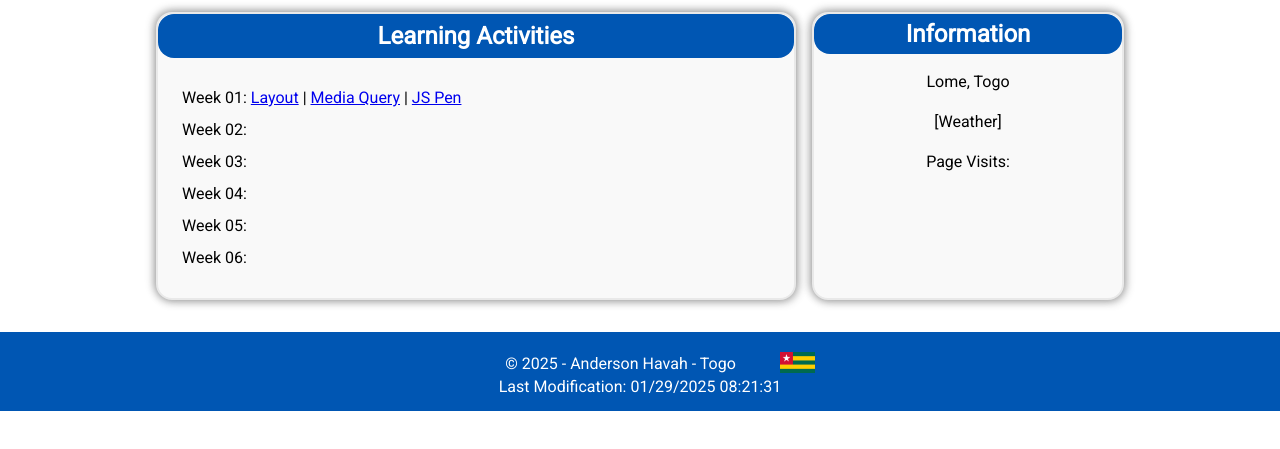
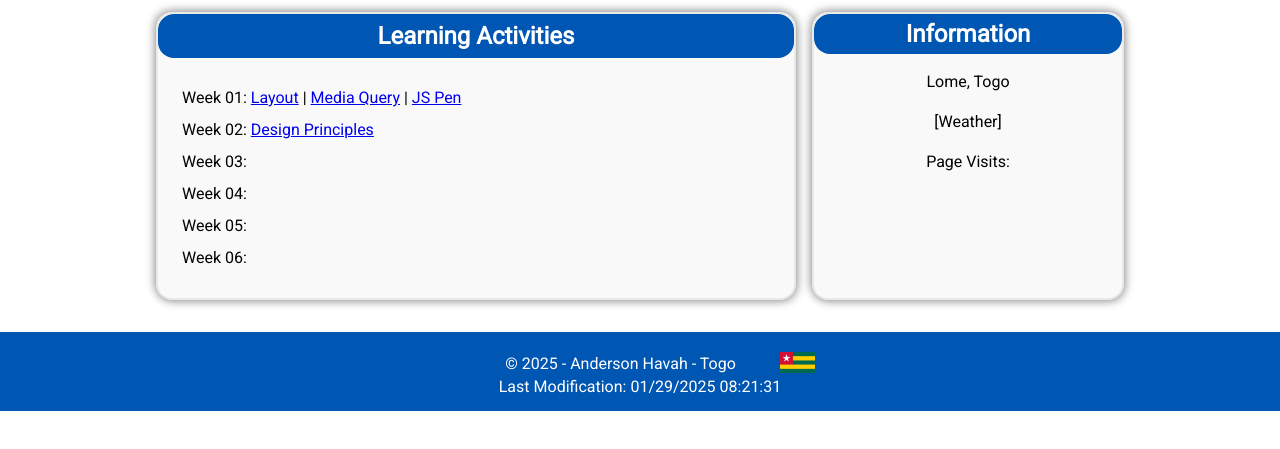
Before and after one commit to andersonhavah/wdd230, a plain HTML site: page index.html in a window 1280 px wide. Shown: the part 271-720 px from the top of the page. Drawn offline with Linux system fonts and the light colour scheme.

Commit message:
Added Design Principle Page to the Home Page

```diff
--- a/index.html
+++ b/index.html
@@ -34,7 +34,7 @@
             <h2>Learning Activities</h2>
             <ul>
                 <li>Week 01: <a href="week01/holygrail.html">Layout</a> | <a href="week01/media-query.html">Media Query</a> | <a href="https://codepen.io/anderson1206/pen/ZYzReWw">JS Pen</a></li>
-                <li>Week 02: </li>
+                <li>Week 02: <a href="week02/design.html">Design Principles</a></li>
                 <li>Week 03: </li>
                 <li>Week 04: </li>
                 <li>Week 05: </li>
```
